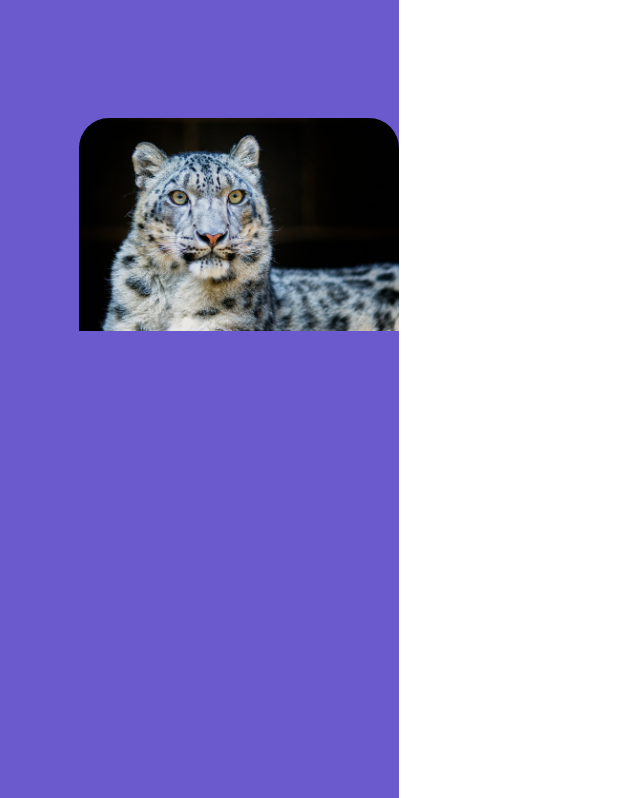
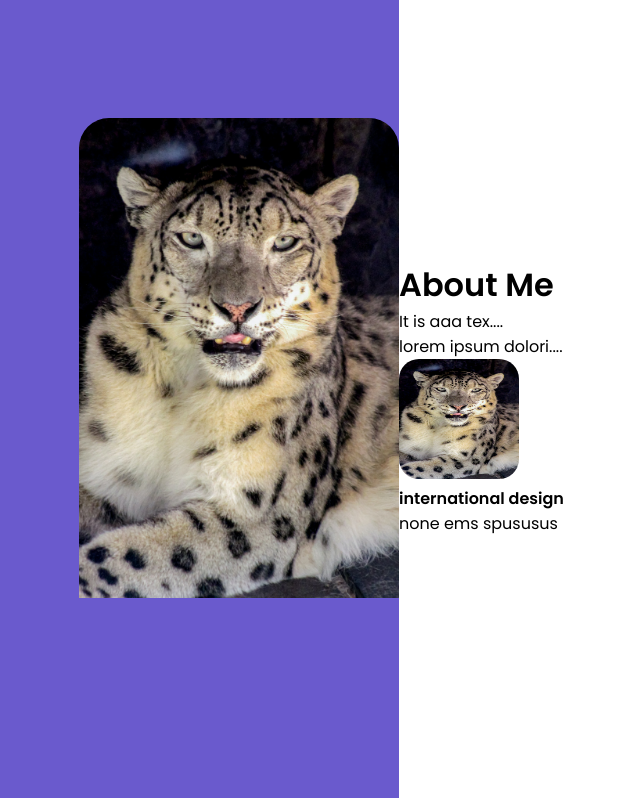
Before and after one commit to snowleopardAlexa/react-portfolio-2021, a React (Create React App) app: page / in a window 1280 px wide. Shown: the part 802-1600 px from the top of the page, without its empty margins (241-881 px from the left). Built offline with nearby package versions, Linux system fonts and the light colour scheme.

Commit message:
add about me html and styles

```diff
--- a/src/components/About/About.jsx
+++ b/src/components/About/About.jsx
@@ -1,6 +1,6 @@
 import React from 'react';
 import './about.css';
-import snowleopard from "../../img/snowleopard.jpg";
+import snowleopard from "../../img/snow.jpg";
 
 const About = () => {
     return (
@@ -15,7 +15,26 @@ const About = () => {
                     />
                 </div>
             </div>
-            <div className="about-right"></div>
+            <div className="about-right">
+                <h1 className="a-title">About Me</h1>
+                <p className="a-sub">
+                    It is aaa tex....
+                </p>
+                <p className="a-desc">
+                    lorem ipsum dolori....
+                </p>
+                <div className="a-award">
+                    <img src={snowleopard} alt="" className="a-award-img" />
+                    <div className="a-award-texts">
+                        <h4 className="a-award-title">
+                            international design
+                        </h4>
+                        <p className="a-award-desc">
+                            none ems spususus
+                        </p>
+                    </div>
+                </div>
+            </div>
         </div>
     )
 }
--- a/src/components/About/about.css
+++ b/src/components/About/about.css
@@ -36,3 +36,9 @@
 .a-img {
     width: 100%;
 }
+
+.a-award-img {
+    width: 120px;
+    height: 120px;
+    border-radius: 20px;
+}
```
Also changed, not shown: src/img/snow.jpg (added), src/img/snowleopard.jpg (deleted).
